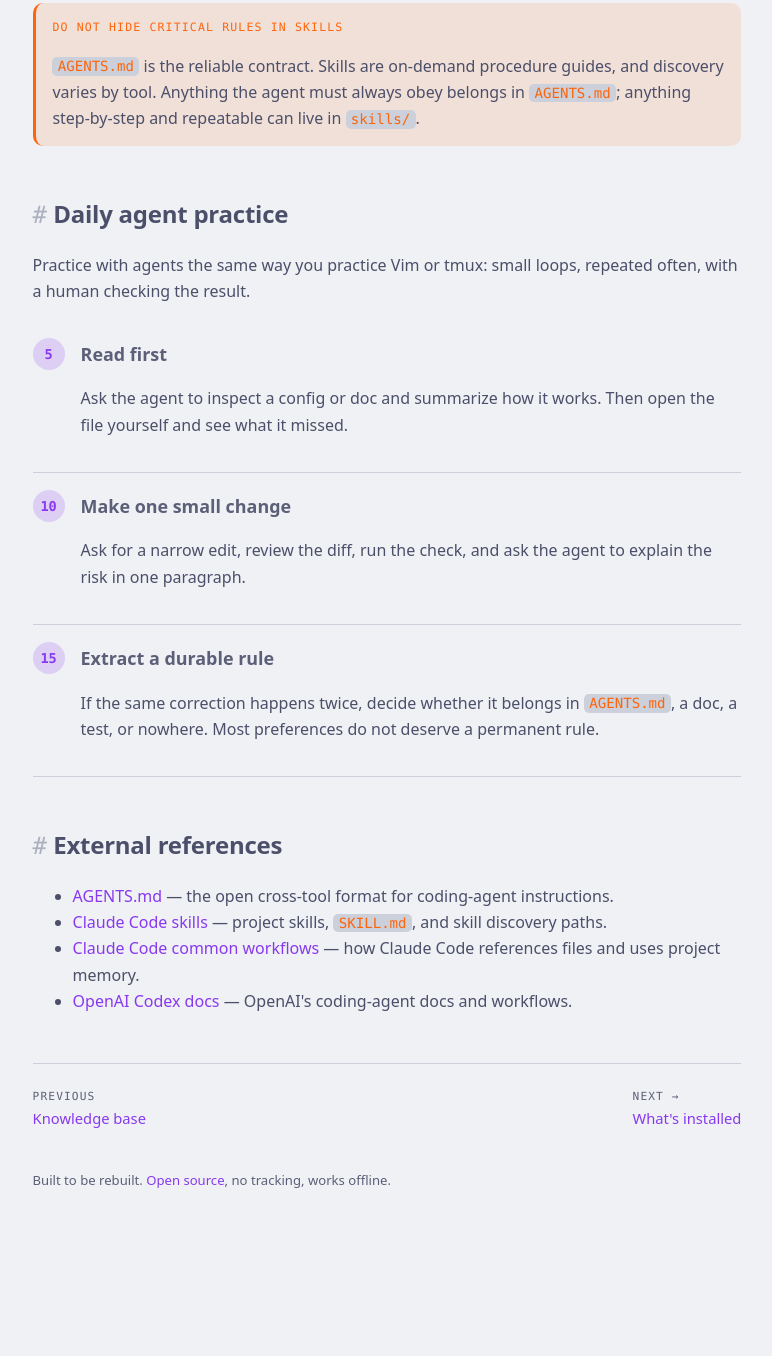
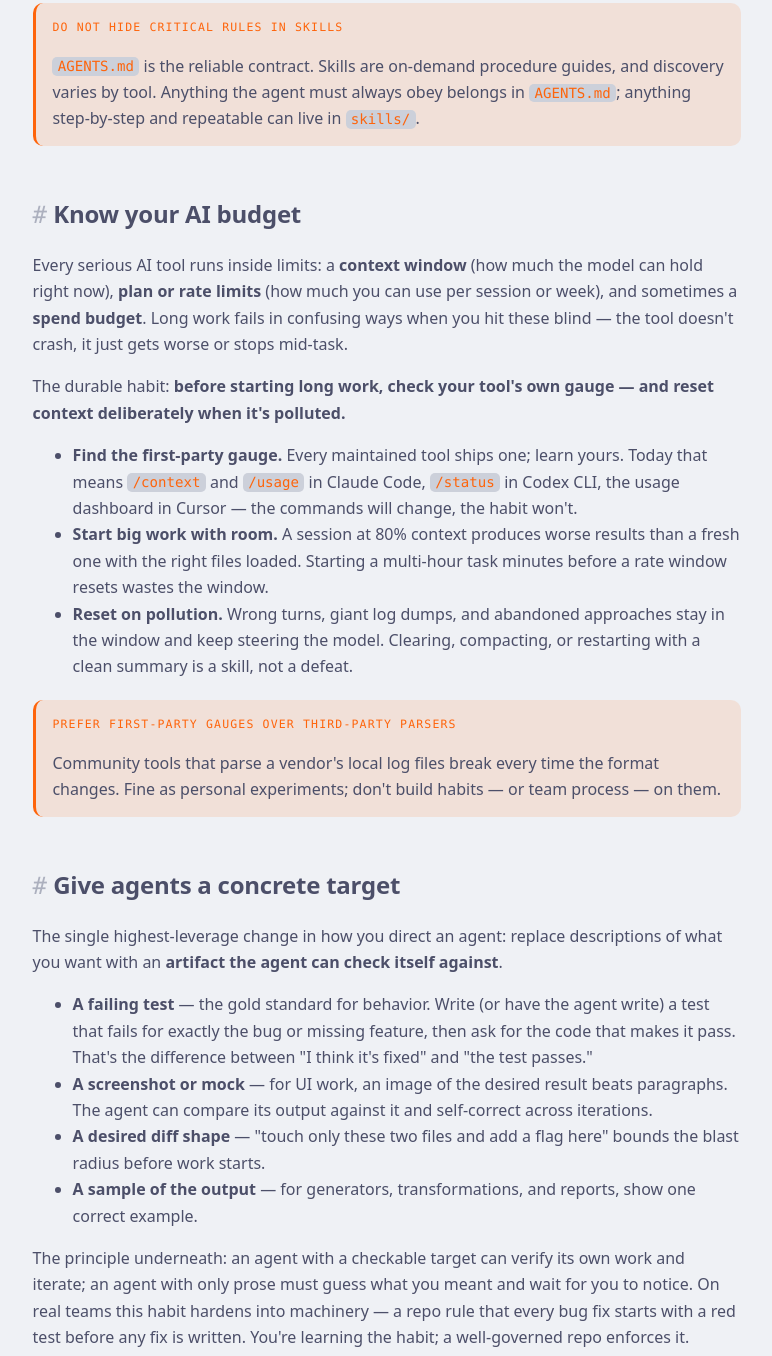
Before and after one commit to jasondockery/groundwork, a plain HTML site: page docs/agents.html in a window 1280 px wide. Shown: the part 3124-4480 px from the top of the page, without its empty margins (385-1157 px from the left). Before the commit the page ends 4396 px from the top, so only its background shows below. Drawn offline with Linux system fonts and the light colour scheme.

Commit message:
feat: updating agents docs

```diff
--- a/docs/agents.html
+++ b/docs/agents.html
@@ -184,6 +184,29 @@
         <p><code>AGENTS.md</code> is the reliable contract. Skills are on-demand procedure guides, and discovery varies by tool. Anything the agent must always obey belongs in <code>AGENTS.md</code>; anything step-by-step and repeatable can live in <code>skills/</code>.</p>
       </div>
 
+      <h2><span class="hash">#</span>Know your AI budget</h2>
+      <p>Every serious AI tool runs inside limits: a <strong>context window</strong> (how much the model can hold right now), <strong>plan or rate limits</strong> (how much you can use per session or week), and sometimes a <strong>spend budget</strong>. Long work fails in confusing ways when you hit these blind — the tool doesn't crash, it just gets worse or stops mid-task.</p>
+      <p>The durable habit: <strong>before starting long work, check your tool's own gauge — and reset context deliberately when it's polluted.</strong></p>
+      <ul>
+        <li><strong>Find the first-party gauge.</strong> Every maintained tool ships one; learn yours. Today that means <code>/context</code> and <code>/usage</code> in Claude Code, <code>/status</code> in Codex CLI, the usage dashboard in Cursor — the commands will change, the habit won't.</li>
+        <li><strong>Start big work with room.</strong> A session at 80% context produces worse results than a fresh one with the right files loaded. Starting a multi-hour task minutes before a rate window resets wastes the window.</li>
+        <li><strong>Reset on pollution.</strong> Wrong turns, giant log dumps, and abandoned approaches stay in the window and keep steering the model. Clearing, compacting, or restarting with a clean summary is a skill, not a defeat.</li>
+      </ul>
+      <div class="callout warn">
+        <span class="label">Prefer first-party gauges over third-party parsers</span>
+        <p>Community tools that parse a vendor's local log files break every time the format changes. Fine as personal experiments; don't build habits — or team process — on them.</p>
+      </div>
+
+      <h2><span class="hash">#</span>Give agents a concrete target</h2>
+      <p>The single highest-leverage change in how you direct an agent: replace descriptions of what you want with an <strong>artifact the agent can check itself against</strong>.</p>
+      <ul>
+        <li><strong>A failing test</strong> — the gold standard for behavior. Write (or have the agent write) a test that fails for exactly the bug or missing feature, then ask for the code that makes it pass. That's the difference between "I think it's fixed" and "the test passes."</li>
+        <li><strong>A screenshot or mock</strong> — for UI work, an image of the desired result beats paragraphs. The agent can compare its output against it and self-correct across iterations.</li>
+        <li><strong>A desired diff shape</strong> — "touch only these two files and add a flag here" bounds the blast radius before work starts.</li>
+        <li><strong>A sample of the output</strong> — for generators, transformations, and reports, show one correct example.</li>
+      </ul>
+      <p>The principle underneath: an agent with a checkable target can verify its own work and iterate; an agent with only prose must guess what you meant and wait for you to notice. On real teams this habit hardens into machinery — a repo rule that every bug fix starts with a red test before any fix is written. You're learning the habit; a well-governed repo enforces it.</p>
+
       <h2><span class="hash">#</span>Daily agent practice</h2>
       <p>Practice with agents the same way you practice Vim or tmux: small loops, repeated often, with a human checking the result.</p>
       <div class="drill">
@@ -213,6 +236,7 @@
         <li><a href="https://agents.md/" target="_blank" rel="noopener">AGENTS.md</a> — the open cross-tool format for coding-agent instructions.</li>
         <li><a href="https://code.claude.com/docs/en/skills" target="_blank" rel="noopener">Claude Code skills</a> — project skills, <code>SKILL.md</code>, and skill discovery paths.</li>
         <li><a href="https://code.claude.com/docs/en/common-workflows" target="_blank" rel="noopener">Claude Code common workflows</a> — how Claude Code references files and uses project memory.</li>
+        <li><a href="https://code.claude.com/docs/en/monitoring-usage" target="_blank" rel="noopener">Claude Code usage monitoring</a> — the first-party gauge pattern: context, plan limits, and org telemetry.</li>
         <li><a href="https://developers.openai.com/codex" target="_blank" rel="noopener">OpenAI Codex docs</a> — OpenAI's coding-agent docs and workflows.</li>
       </ul>
 
```
